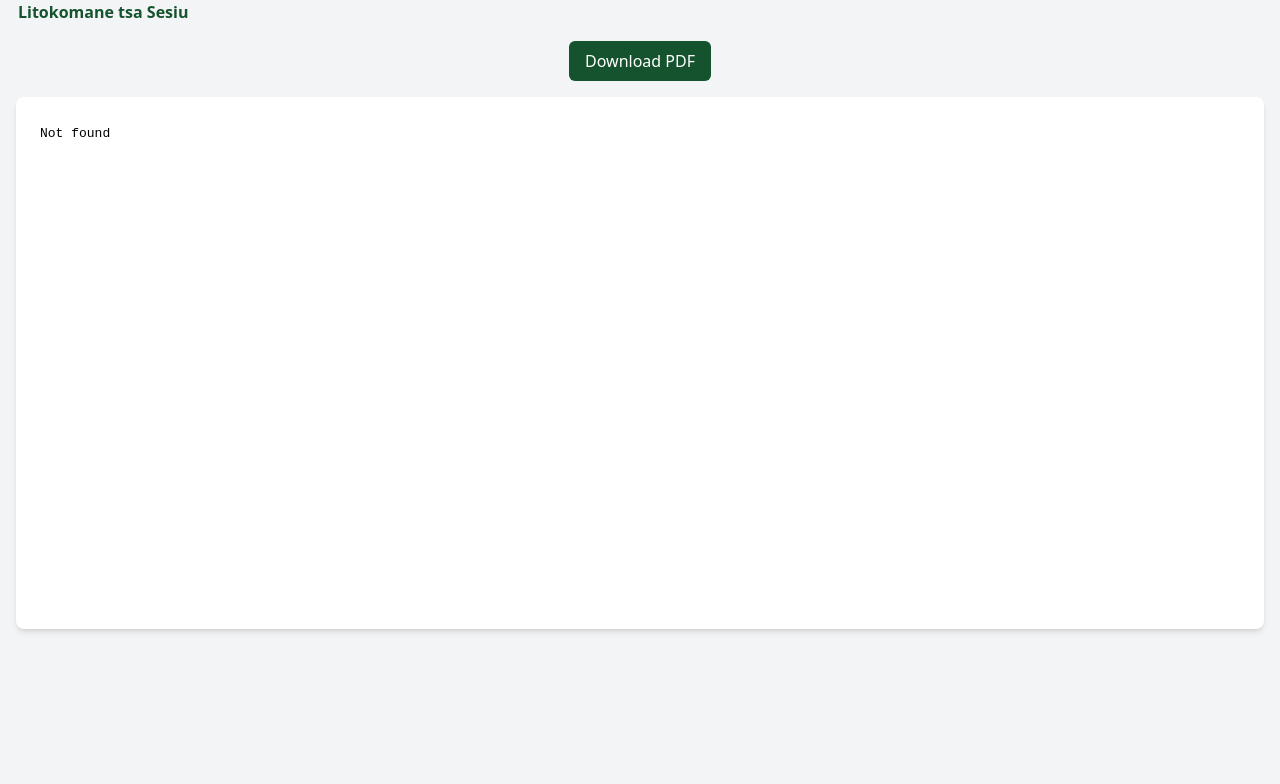
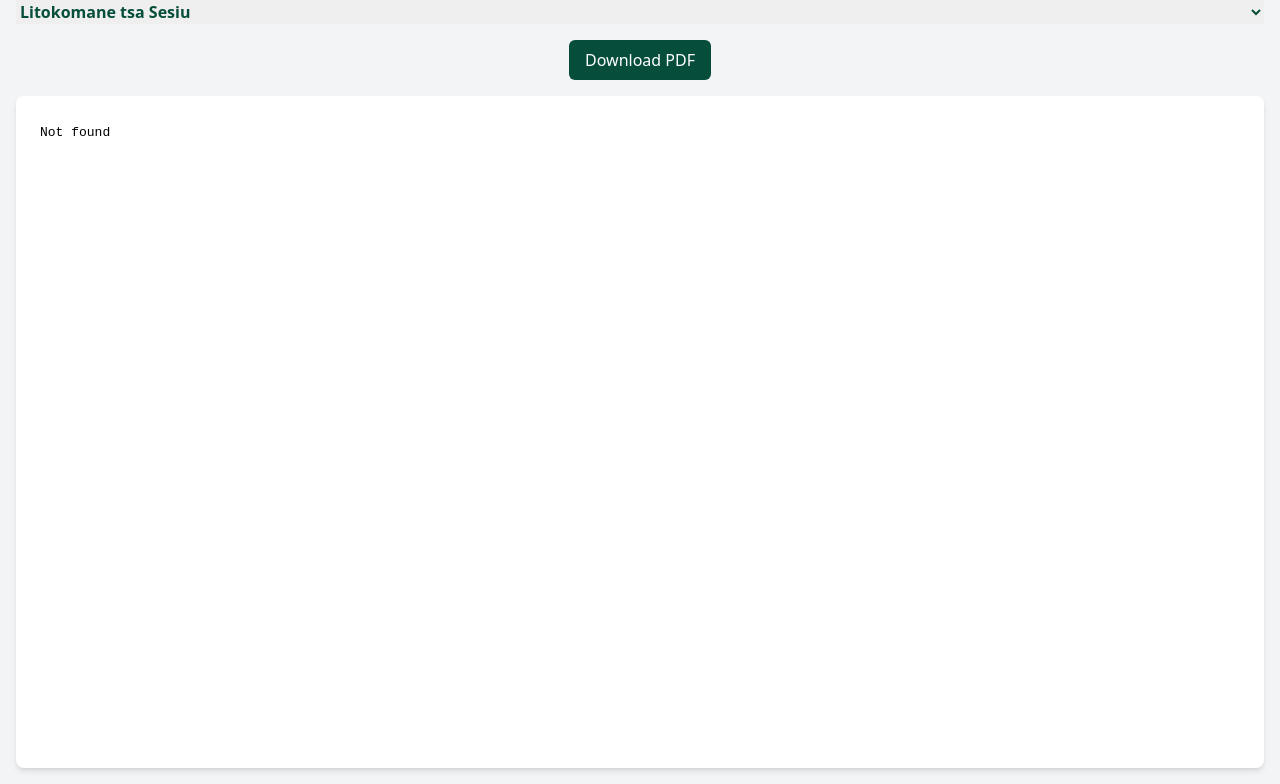
Before and after one commit to cheoane/sesiu, a website: page lereho.html in a window 1280 px wide. Shown: the part 64-848 px from the top of the page. Before the commit the page ends 800 px from the top, so only its background shows below. Drawn offline with nearby package versions, Linux system fonts and the light colour scheme.

Commit message:
first commit

```diff
--- a/lereho.html
+++ b/lereho.html
@@ -4,11 +4,11 @@
   <meta charset="UTF-8">
   <meta name="viewport" content="width=device-width, initial-scale=1.0">
   <title>Lereho</title>
-  <link href="output.css" rel="stylesheet">
+  <link href="https://cdnjs.cloudflare.com/ajax/libs/tailwindcss/2.2.19/tailwind.min.css" rel="stylesheet">
   <style>
     #pdfViewer {
-      height: 500px;
       width: 100%;
+      height: 80vh;
     }
   </style>
 </head>
@@ -18,10 +18,10 @@
     <h1 class="text-2xl text-yellow-500 font-bold mb-4">Lereho</h1>
 
     <div class="mb-4">
-      <div class="form-select block w-full mt-1">
-        <option id="pdfSelector" class="text-green-900 font-semibold"  value="Lereho_sesiu.pdf">Litokomane tsa Sesiu</option>
+      <select id="pdfSelector" class="form-select block w-full mt-1 text-green-900 font-semibold">
+        <option value="Lereho_sesiu.pdf">Litokomane tsa Sesiu</option>
         <!-- Add more options as needed -->
-      </div>
+      </select>
     </div>
 
     <div class="flex justify-center mb-4">
@@ -61,7 +61,6 @@
       // Load the first PDF by default
       loadPDF(pdfSelector.value);
     });
-
   </script>
 
 </body>
```
Also changed, not shown: 1 other file. Lines whose indentation alone changed are shown as unchanged.
